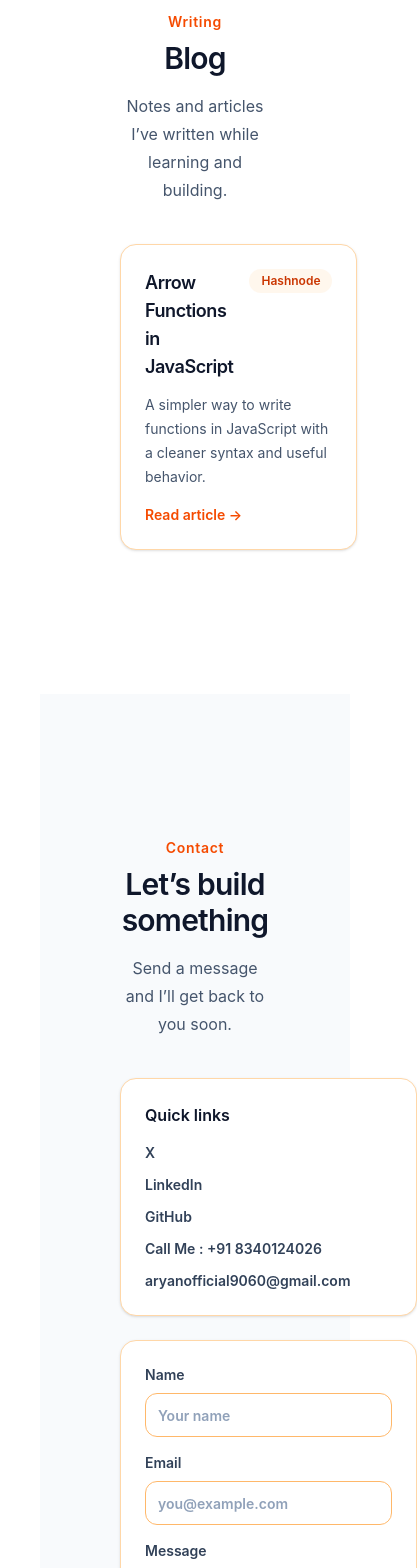
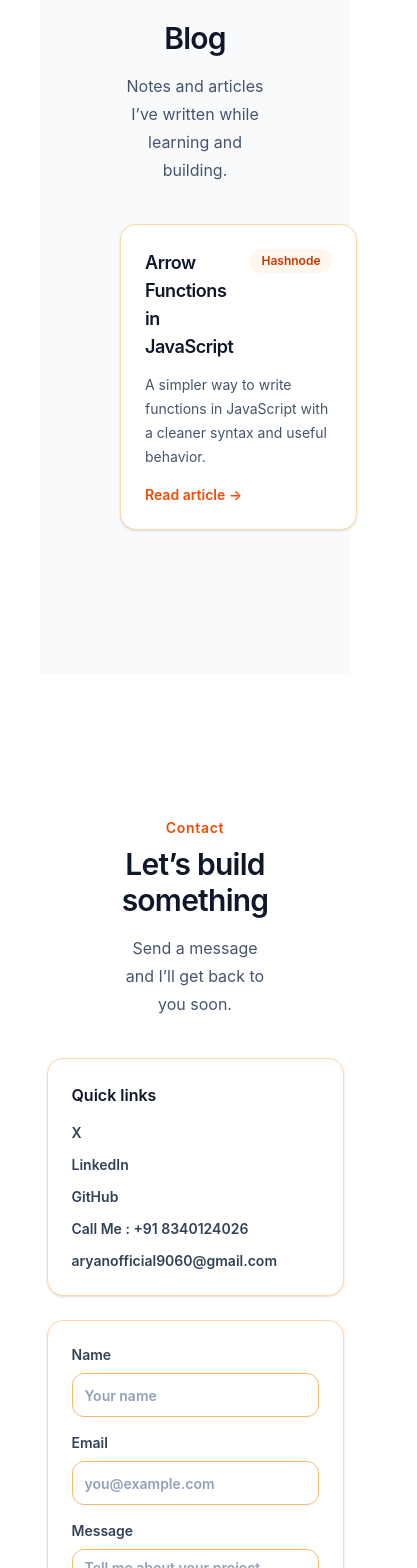
Before and after one commit to Aryan9060/portfolio, a React (Vite) app: page / in a window 390 px wide. Shown: the part 3441-5009 px from the top of the page, 417 px wide, since content can reach past the window. Built offline with nearby package versions, Linux system fonts and the light colour scheme.

Commit message:
fix dome bugs

```diff
--- a/src/components/Navbar.jsx
+++ b/src/components/Navbar.jsx
@@ -32,7 +32,7 @@ export function Navbar({ name = "Portfolio" }) {
   return (
     <header className="sticky top-0 z-50 border-b border-orange-200/80 bg-white/80 backdrop-blur flex justify-center">
       <Container className="flex h-16 mx-5 items-center justify-between ">
-        <a href="#top" className="font-semibold tracking-tight text-slate-900">
+        <a href="#top" className="font-semibold tracking-tight text-slate-900 ">
           {name}
         </a>
 
@@ -41,7 +41,7 @@ export function Navbar({ name = "Portfolio" }) {
             <a
               key={l.href}
               href={l.href}
-              className="text-sm font-medium text-slate-700 hover:text-slate-900"
+              className="text-sm font-medium text-slate-700 hover:text-orange-600 transition"
             >
               {l.label}
             </a>
--- a/src/components/ProjectCard.jsx
+++ b/src/components/ProjectCard.jsx
@@ -22,7 +22,7 @@ export function ProjectCard({ project }) {
           ) : null}
           {project.sourceUrl ? (
             <a
-              className="text-sm font-semibold text-slate-700 hover:text-slate-900"
+              className="text-sm font-semibold text-slate-700 hover:text-orange-600"
               href={project.sourceUrl}
               target={
                 project.sourceUrl.startsWith('http') ? '_blank' : undefined
--- a/src/data/portfolio.js
+++ b/src/data/portfolio.js
@@ -27,8 +27,8 @@ export const projects = [
     description:
       'A responsive portfolio website showcasing projects, skills, and a contact form.',
     tags: ['React', 'TailwindCSS', 'Vite'],
-    liveUrl: '#',
-    sourceUrl: '#',
+    liveUrl: 'https://portfolio-omega-lyart-32.vercel.app',
+    sourceUrl: 'https://github.com/Aryan9060/portfolio',
   },
   {
     title: 'Project Showcase',
--- a/src/sections/Blog.jsx
+++ b/src/sections/Blog.jsx
@@ -6,11 +6,11 @@ export function Blog({ posts }) {
   return (
     <section
       id="blog"
-      className="scroll-mt-20 bg-white py-16 sm:py-20 flex justify-center"
+      className="scroll-mt-20 bg-slate-50 py-16 sm:py-20 flex justify-center"
     >
       <Container>
         <SectionHeading
-          eyebrow="Writing"
+          // eyebrow="Writing"
           title="Blog"
           description="Notes and articles I’ve written while learning and building."
         />
--- a/src/sections/Contact.jsx
+++ b/src/sections/Contact.jsx
@@ -67,7 +67,7 @@ export function Contact({ profile }) {
         : 'hidden'
 
   return (
-    <section id="contact" className="scroll-mt-20 bg-slate-50 py-16 sm:py-20 flex justify-center">
+    <section id="contact" className="scroll-mt-20 bg-white py-16 sm:py-20 flex justify-center min-h-dvh">
       <Container>
         <SectionHeading
           eyebrow="Contact"
@@ -75,8 +75,8 @@ export function Contact({ profile }) {
           description="Send a message and I’ll get back to you soon."
         />
 
-        <div className="mx-auto mt-10 grid max-w-4xl gap-6 lg:grid-cols-5">
-          <div className="lg:col-span-2">
+        <div className="mx-auto mt-10 grid max-w-4xl gap-6 lg:grid-cols-5 justify-center">
+          <div className="lg:col-span-2 ">
             <div className="rounded-2xl border border-orange-200 bg-white p-6 shadow-sm">
               <h3 className="text-base font-semibold text-slate-900">
                 Quick links
--- a/src/sections/Hero.jsx
+++ b/src/sections/Hero.jsx
@@ -11,7 +11,7 @@ export function Hero({ profile }) {
         aria-hidden="true"
       />
 
-      <Container className="relative py-16 sm:py-20 min-h-[100vh]">
+      <Container className="relative py-16 sm:py-20 min-h-dvh">
         <div className="mx-auto max-w-3xl text-center">
           {profile.imageUrl ? (
             <div className="mb-6 flex justify-center">
```
